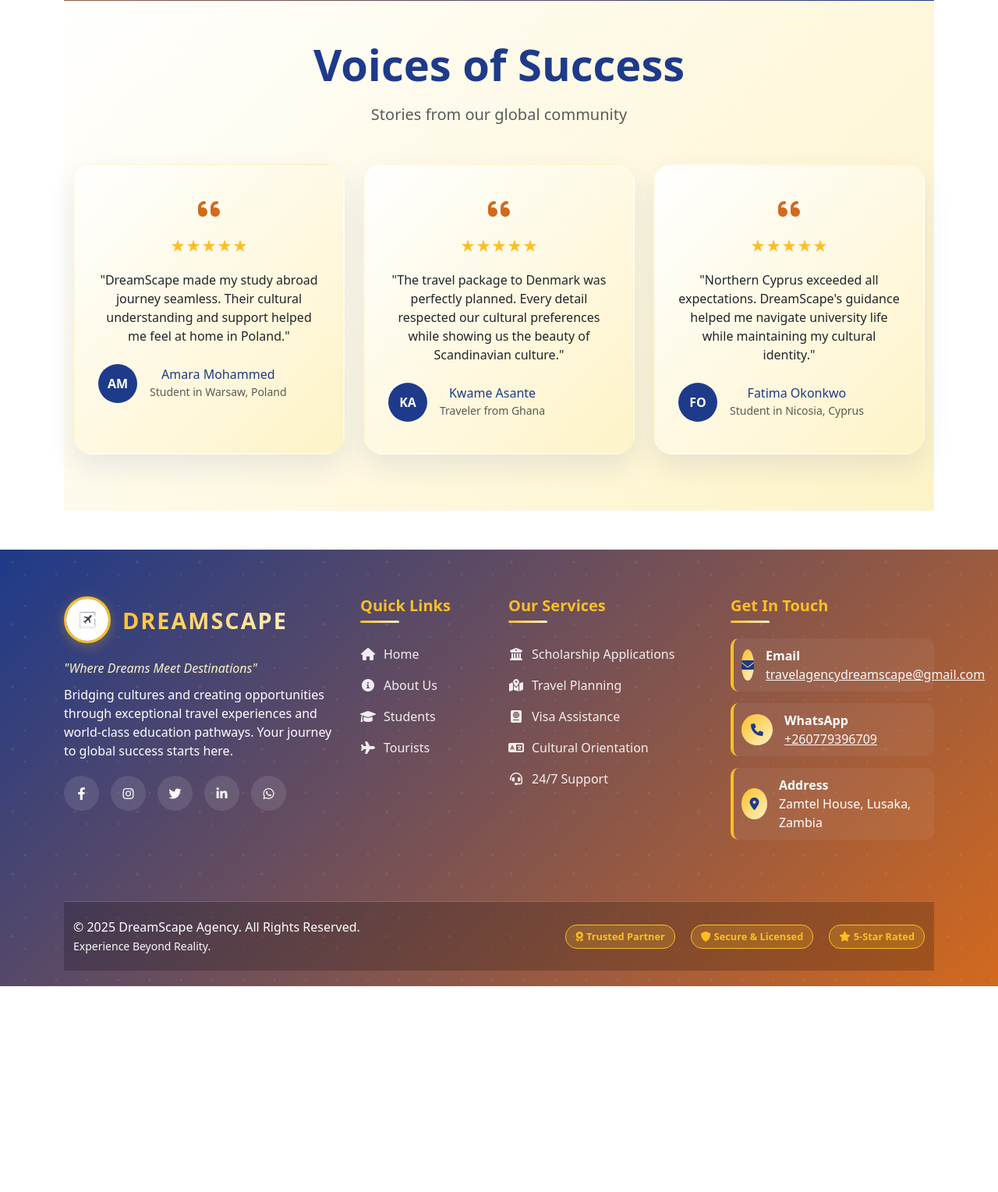
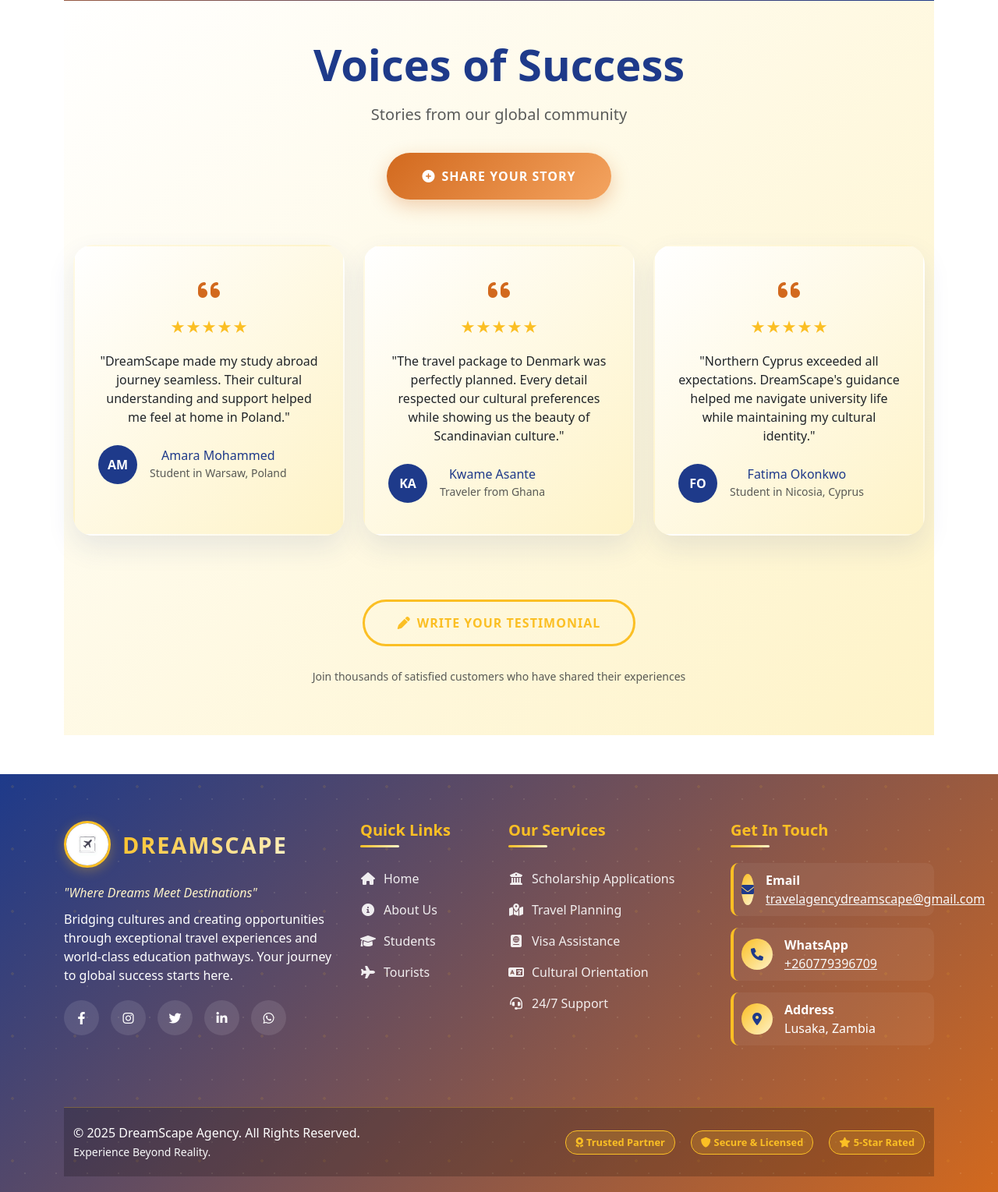
Before and after one commit to jkm1306/dream-scape, a Django app: page / in a window 1280 px wide. Shown: the part 3813-5342 px from the top of the page at 78% size. Before the commit the page ends 5078 px from the top, so only its background shows below. Run offline with Django 5.2, Linux system fonts and the light colour scheme; data that the repository does not hold is empty.

Commit message:
Added the testimonial buttons in the home page

```diff
--- a/services/templates/services/home.html
+++ b/services/templates/services/home.html
@@ -691,6 +691,12 @@
         <div class="text-center mb-5">
             <h2 class="display-4 fw-bold mb-3" style="color: var(--primary-blue);">Voices of Success</h2>
             <p class="lead text-muted">Stories from our global community</p>
+            <!-- Add the button here -->
+            <div class="mt-4">
+                <a href="{% url 'services:testimonials' %}" class="btn-cultural-primary">
+                    <i class="fas fa-plus-circle me-2"></i>Share Your Story
+                </a>
+            </div>
         </div>
 
         <div class="row">
@@ -795,6 +801,16 @@
                 </div>
             {% endfor %}
         </div>
+
+        <!-- Add another button at the bottom for better user experience -->
+        <div class="text-center mt-5">
+            <a href="{% url 'services:testimonials' %}" class="btn-cultural-secondary">
+                <i class="fas fa-pen me-2"></i>Write Your Testimonial
+            </a>
+            <p class="mt-3 text-muted">
+                <small>Join thousands of satisfied customers who have shared their experiences</small>
+            </p>
+        </div>
     </div>
 </section>
 {% endblock %}
--- a/templates/footer.html
+++ b/templates/footer.html
@@ -383,7 +383,7 @@
               </div>
               <div>
                 <strong>Address</strong><br>
-                Zamtel House, Lusaka, Zambia
+                Lusaka, Zambia
               </div>
             </div>
           </div>
```
Also changed, not shown: users/templates/users/profile.html (+4 -4 lines), 1 other file.
